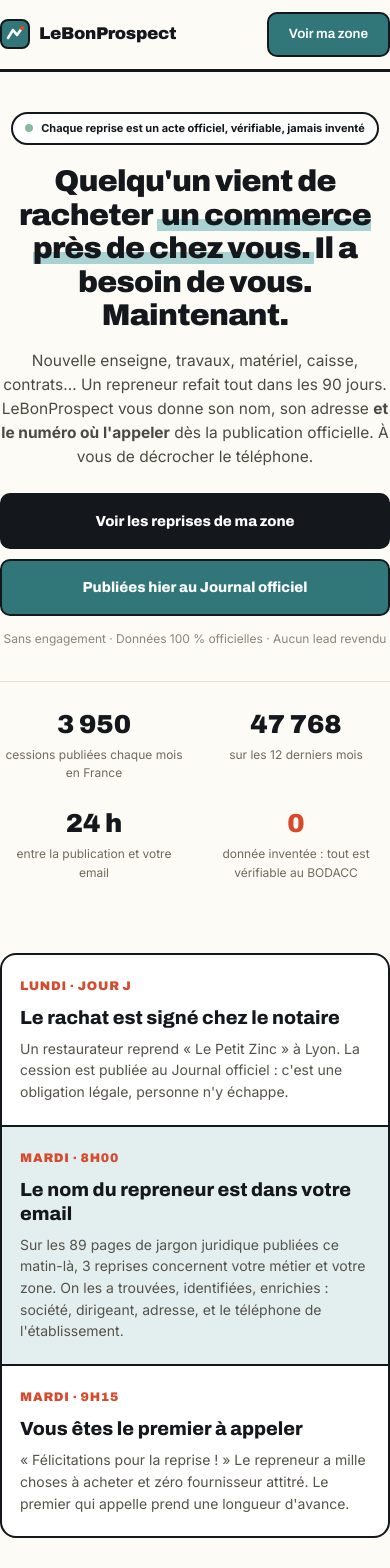
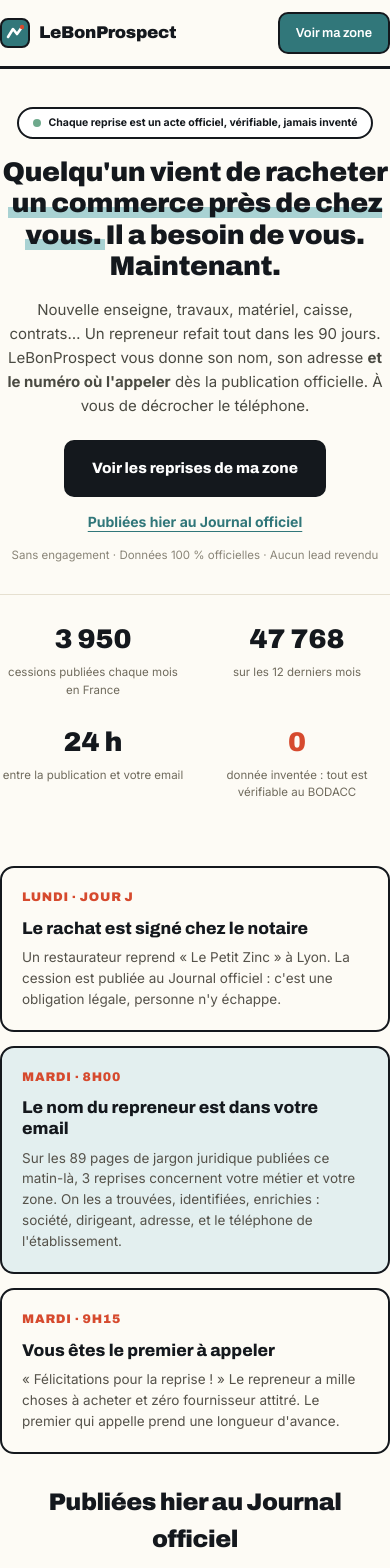
Before and after one commit to babamalaa/lebonprospect, a Next.js app in the folder site/: page / in a window 390 px wide. Shown: the top 1568 px of the page. Built offline with nearby package versions, Linux system fonts and the light colour scheme.

Commit message:
site: refonte mobile v2 (marges, hiérarchie CTA, cartes centrées)

```diff
--- a/site/app/globals.css
+++ b/site/app/globals.css
@@ -116,67 +116,83 @@
 footer .wrap { display: flex; justify-content: space-between; }
 
 @media (max-width: 880px) {
-  .wrap { padding: 0 16px; }
+  .wrap { padding: 0 22px; }
 
-  /* Header compact : les liens texte disparaissent, le CTA reste */
+  /* Header compact */
   .nav { padding: 12px 0; }
   .nav .links a:not(.btn) { display: none; }
-  .nav .links a.btn.inv { margin-left: 0 !important; }
+  .nav .links a.btn.inv { margin-left: 0 !important; padding: 9px 16px !important; font-size: 13px !important; }
   .logo { font-size: 17px; }
   .logo .mark { width: 30px; height: 30px; }
 
-  /* Hero */
-  .hero { padding: 40px 0 36px; }
-  .stamp { font-size: 11px; padding: 6px 12px; margin-bottom: 20px; max-width: 100%; text-align: left; }
-  h1 { font-size: 30px; line-height: 1.12; }
+  /* Hero : un seul bouton fort, le secondaire devient un lien discret */
+  .hero { padding: 38px 0 34px; }
+  .stamp { font-size: 10.5px; padding: 6px 14px; margin-bottom: 18px; }
+  h1 { font-size: 27px; line-height: 1.15; letter-spacing: -.015em; }
   h1 br { display: none; }
-  .sub { font-size: 15.5px; margin: 16px auto 24px; }
-  .cta-row { flex-direction: column; align-items: stretch; gap: 10px; }
-  .cta-row .btn { text-align: center; padding: 15px 18px; font-size: 14.5px; }
-  .small-note { font-size: 12px; }
+  .sub { font-size: 15px; line-height: 1.6; margin: 16px auto 22px; }
+  .cta-row { flex-direction: column; align-items: center; gap: 14px; }
+  .cta-row .btn { width: auto; min-width: 240px; max-width: 320px; text-align: center; padding: 15px 26px; font-size: 15px; }
+  .cta-row .btn.inv {
+    background: transparent; border: none; color: var(--teal);
+    font-family: 'Inter', sans-serif; font-weight: 700; font-size: 14px;
+    padding: 0; min-width: 0; text-decoration: underline; text-underline-offset: 4px;
+  }
+  .cta-row .btn.inv:hover { box-shadow: none; transform: none; }
+  .small-note { font-size: 11.5px; margin-top: 4px; }
 
-  /* Compteurs : grille 2×2 */
-  .proof { display: grid; grid-template-columns: 1fr 1fr; gap: 20px 14px; margin-top: 32px; padding-top: 22px; }
-  .proof .n { font-size: 26px; }
-  .proof .l { max-width: none; font-size: 12px; }
+  /* Compteurs 2×2 aérés */
+  .proof { display: grid; grid-template-columns: 1fr 1fr; gap: 22px 18px; margin-top: 30px; padding-top: 24px; text-align: center; }
+  .proof .n { font-size: 27px; }
+  .proof .l { max-width: none; font-size: 11.5px; margin: 3px auto 0; }
 
-  /* Story */
-  .story { padding: 34px 0; }
-  .story-grid { grid-template-columns: 1fr; }
-  .story-cell { border-right: none; border-bottom: 2.5px solid var(--ink); padding: 22px 18px; }
-  .story-cell:last-child { border-bottom: none; }
+  /* Story : cartes séparées, respirantes */
+  .story { padding: 30px 0; }
+  .story-grid { grid-template-columns: 1fr; border: none; border-radius: 0; background: transparent; overflow: visible; display: flex; flex-direction: column; gap: 14px; }
+  .story-cell { border: 2px solid var(--ink) !important; border-radius: 14px; padding: 20px; }
+  .story-cell h3 { font-size: 17px; }
+  .story-cell p { font-size: 13.5px; }
 
   /* Feed */
-  h2.disp { font-size: 25px; }
-  .center-sub { font-size: 14px; }
-  .feed { box-shadow: 5px 5px 0 var(--teal); }
-  .feed-head { flex-wrap: wrap; gap: 6px; }
-  .row { grid-template-columns: 1fr; gap: 6px; padding: 13px 14px; }
+  h2.disp { font-size: 24px; }
+  .center-sub { font-size: 13.5px; margin-bottom: 26px; }
+  .feed { border-width: 2px; box-shadow: 4px 4px 0 var(--teal); border-radius: 12px; }
+  .feed-head { flex-wrap: wrap; gap: 6px; padding: 11px 16px; }
+  .row { grid-template-columns: 1fr; gap: 7px; padding: 14px 16px; }
   .row .date { display: none; }
   .row .what { font-size: 13.5px; }
-  .row .what .meta { font-size: 12px; }
-  .row .tag { justify-self: start; }
+  .row .what .meta { font-size: 11.5px; }
+  .row .tag { justify-self: start; font-size: 10.5px; }
+  .feed-foot { font-size: 12.5px; padding: 12px 16px; }
+  .verify { font-size: 11.5px; margin-top: 16px; }
 
-  /* Section sombre : grille 2×2 */
-  .proof-sec { padding: 40px 0; }
-  .nums { grid-template-columns: 1fr 1fr; gap: 12px; }
-  .num-card { padding: 16px 10px; }
-  .num-card .n { font-size: 24px; }
-  .num-card .l { font-size: 11.5px; }
+  /* Section sombre */
+  .proof-sec { padding: 38px 0; }
+  .proof-sec h2 { font-size: 22px; }
+  .nums { grid-template-columns: 1fr 1fr; gap: 12px; margin-top: 26px; }
+  .num-card { padding: 18px 10px; border-radius: 12px; }
+  .num-card .n { font-size: 23px; }
+  .num-card .l { font-size: 11px; }
 
-  /* Tarifs */
-  .pricing { padding: 44px 0 50px; }
-  .plans { grid-template-columns: 1fr; gap: 26px; }
-  .plan.mid { box-shadow: 5px 5px 0 var(--teal); }
-  .plan .price { font-size: 38px; }
+  /* Tarifs : cartes centrées, plus étroites, plus douces */
+  .pricing { padding: 40px 0 48px; }
+  .plans { grid-template-columns: 1fr; gap: 22px; margin-top: 30px; }
+  .plan { width: 100%; max-width: 360px; margin: 0 auto; border-width: 2px; border-radius: 14px; padding: 26px 22px; }
+  .plan.mid { box-shadow: 4px 4px 0 var(--teal); }
+  .plan .price { font-size: 36px; }
+  .plan .vol { font-size: 11px; }
+  .plan li { font-size: 13.5px; padding: 6px 0 6px 26px; }
   .plan .btn { font-size: 14px; padding: 14px 12px; }
-  .engage { font-size: 13px; }
+  .plan .tag2 { font-size: 11px; right: 14px; }
+  .engage { font-size: 12.5px; padding: 0 10px; }
 
+  footer { padding: 20px 0; font-size: 11.5px; }
   footer .wrap { flex-direction: column; gap: 6px; text-align: center; }
 }
 
 @media (max-width: 380px) {
-  h1 { font-size: 26px; }
-  .proof { grid-template-columns: 1fr 1fr; }
-  .nav .links a.btn.inv { padding: 8px 12px !important; font-size: 12.5px !important; }
+  .wrap { padding: 0 18px; }
+  h1 { font-size: 24px; }
+  .cta-row .btn { min-width: 0; width: 100%; }
+  .plan { max-width: none; }
 }
```
Also changed, not shown: 1 other file (tests, documents, lock files or other folders).
